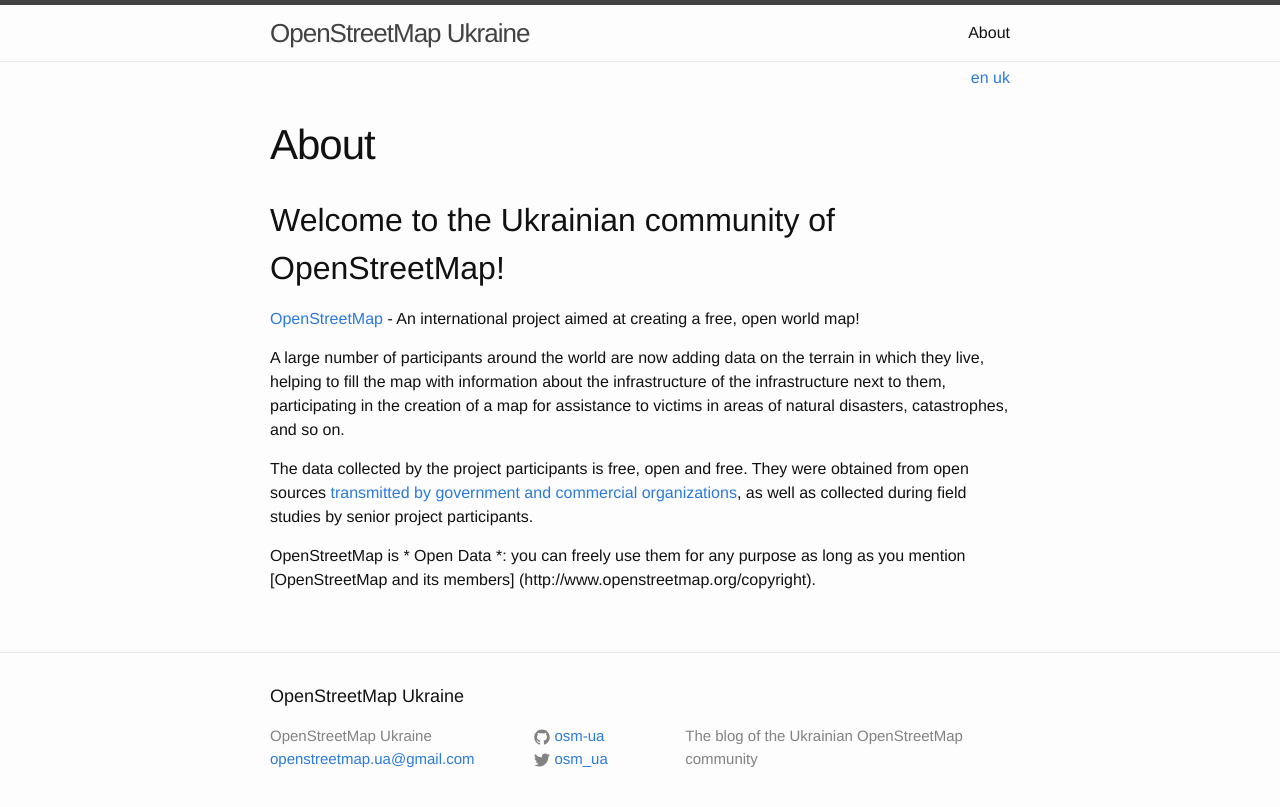
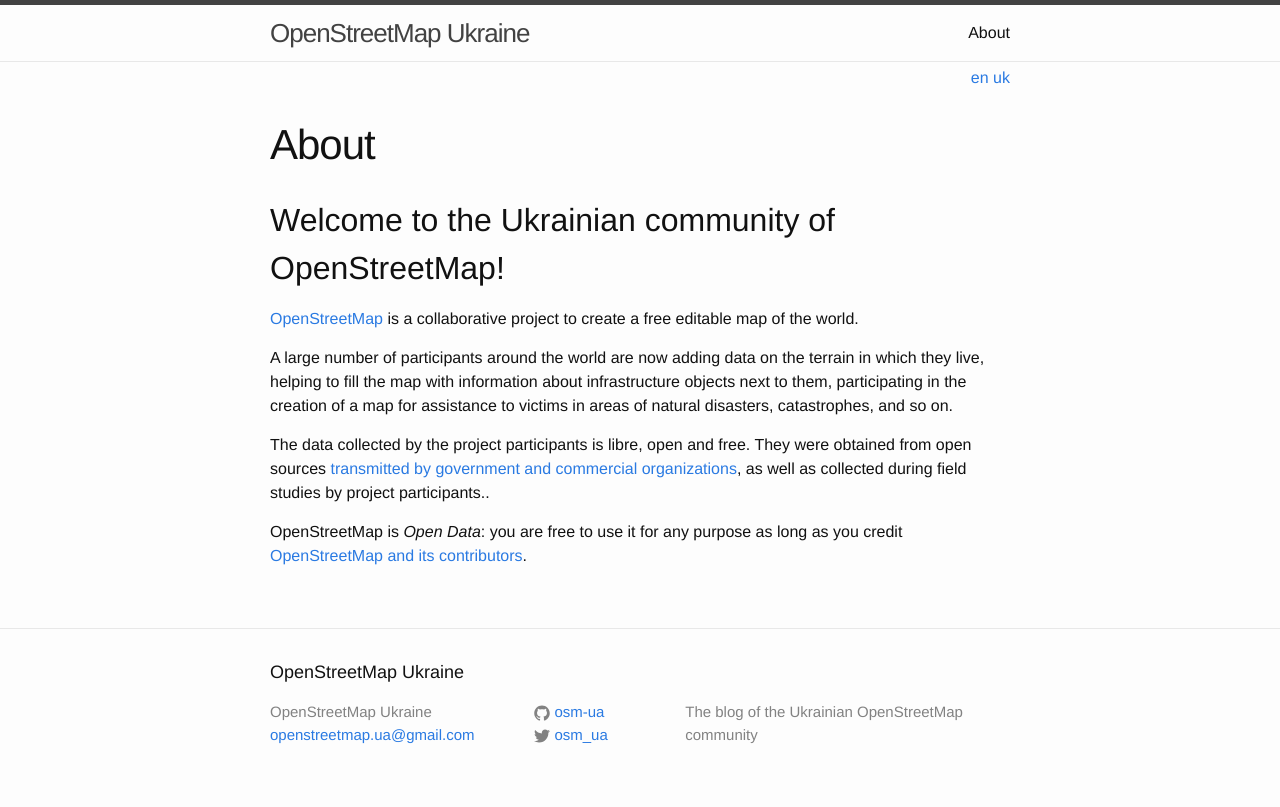
Before and after one commit to osm-ua/blog, a Jekyll site: the page built from about.md, in a window 1280 px wide. Shown: the top 807 px of the page. Built offline with Jekyll 4.4.1, drawn with Linux system fonts in a browser that asks for light colours.

Commit message:
text update

```diff
--- a/about.md
+++ b/about.md
@@ -8,10 +8,10 @@
 
 ## Welcome to the Ukrainian community of OpenStreetMap!
 
-[OpenStreetMap](http://openstreetmap.org/) - An international project aimed at creating a free, open world map!
+[OpenStreetMap](http://openstreetmap.org/) is a collaborative project to create a free editable map of the world.
 
-A large number of participants around the world are now adding data on the terrain in which they live, helping to fill the map with information about the infrastructure of the infrastructure next to them, participating in the creation of a map for assistance to victims in areas of natural disasters, catastrophes, and so on.
+A large number of participants around the world are now adding data on the terrain in which they live, helping to fill the map with information about infrastructure objects next to them, participating in the creation of a map for assistance to victims in areas of natural disasters, catastrophes, and so on.
 
-The data collected by the project participants is free, open and free. They were obtained from open sources [transmitted by government and commercial organizations](http://www.openstreetmap.org/copyright#contributors), as well as collected during field studies by senior project participants.
+The data collected by the project participants is libre, open and free. They were obtained from open sources [transmitted by government and commercial organizations](http://www.openstreetmap.org/copyright#contributors), as well as collected during field studies by project participants..
 
-OpenStreetMap is * Open Data *: you can freely use them for any purpose as long as you mention [OpenStreetMap and its members] (http://www.openstreetmap.org/copyright).
+OpenStreetMap is *Open Data*: you are free to use it for any purpose as long as you credit [OpenStreetMap and its contributors](http://www.openstreetmap.org/copyright).
```
